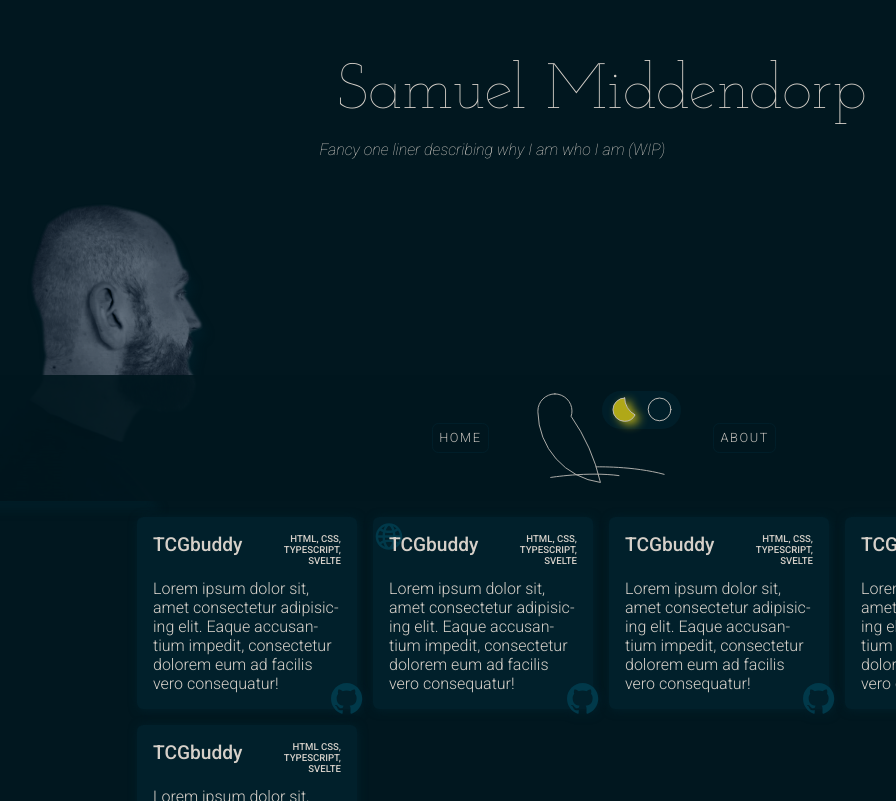
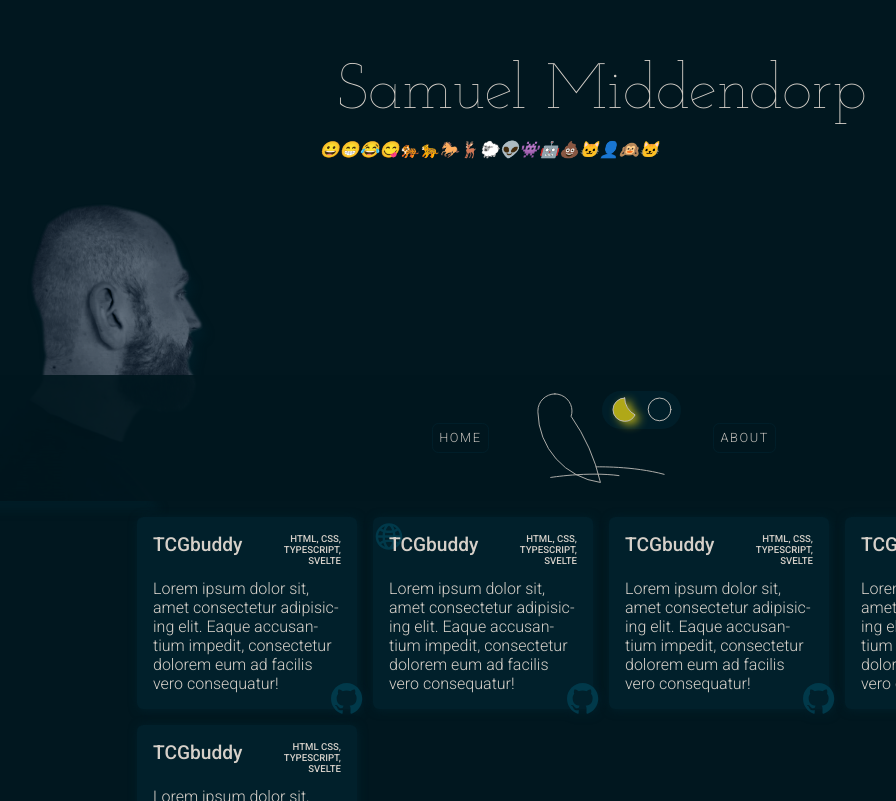
Before and after one commit to SamuelMiddendorp/Portfolio-2023, a plain HTML site: page index.html in a window 1280 px wide. Shown: the part 299-1100 px from the top of the page, without its empty margins (39-935 px from the left). Drawn offline with Linux system fonts and the light colour scheme.

Commit message:
Add subtext

```diff
--- a/index.html
+++ b/index.html
@@ -46,7 +46,7 @@
     <img src="images/bamtor5.png">
     <div class="landing">
         <h1>Samuel Middendorp</h1>
-        <p>Fancy one liner describing why I am who I am (WIP)</p>
+        <p>😀😁😂😋🐅🐆🐎🦌🐑👽👾🤖💩🐱‍👤🙉🐱</p>
     </div>
     <div class="projects">
     <ul>
```
